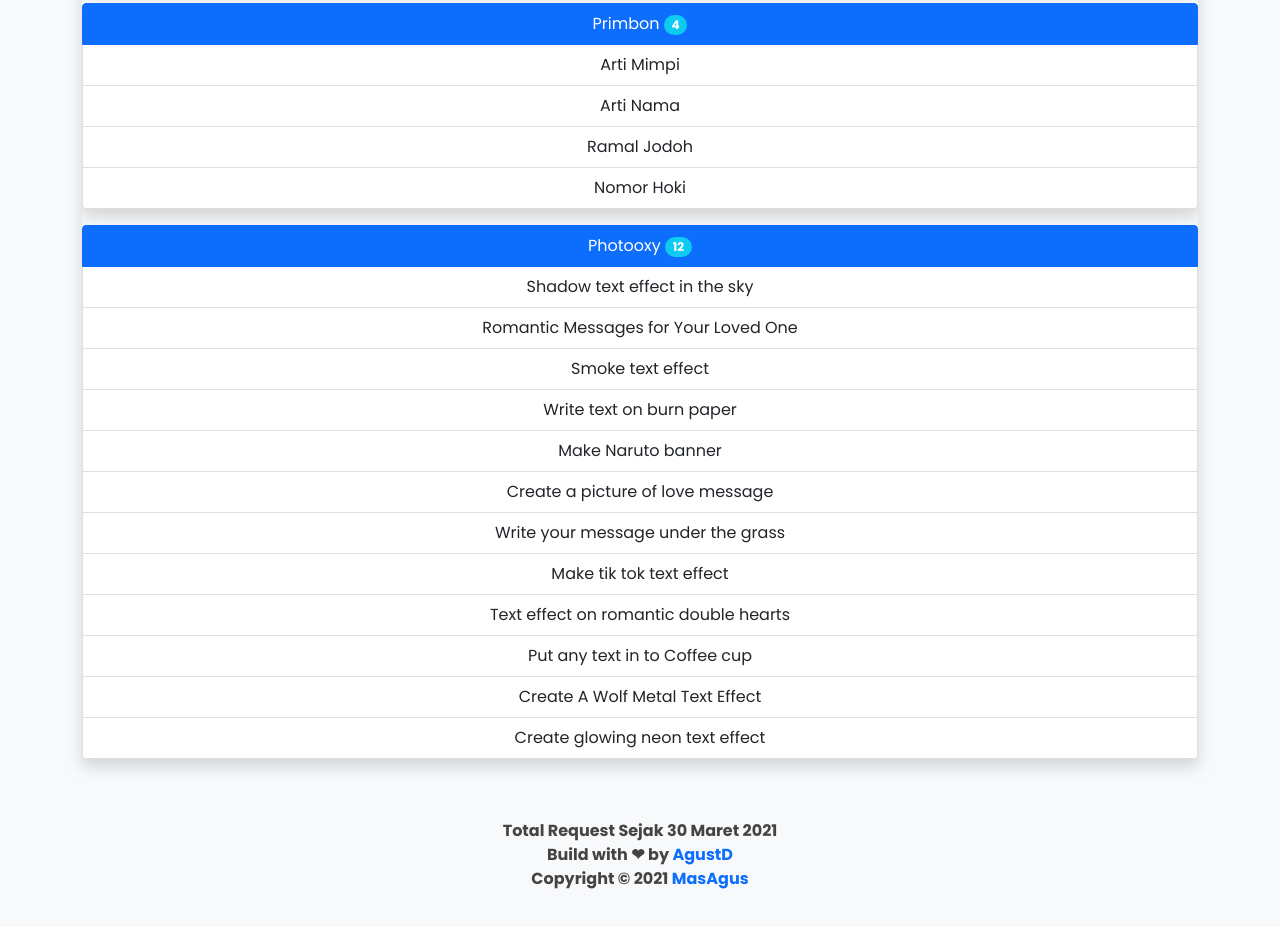
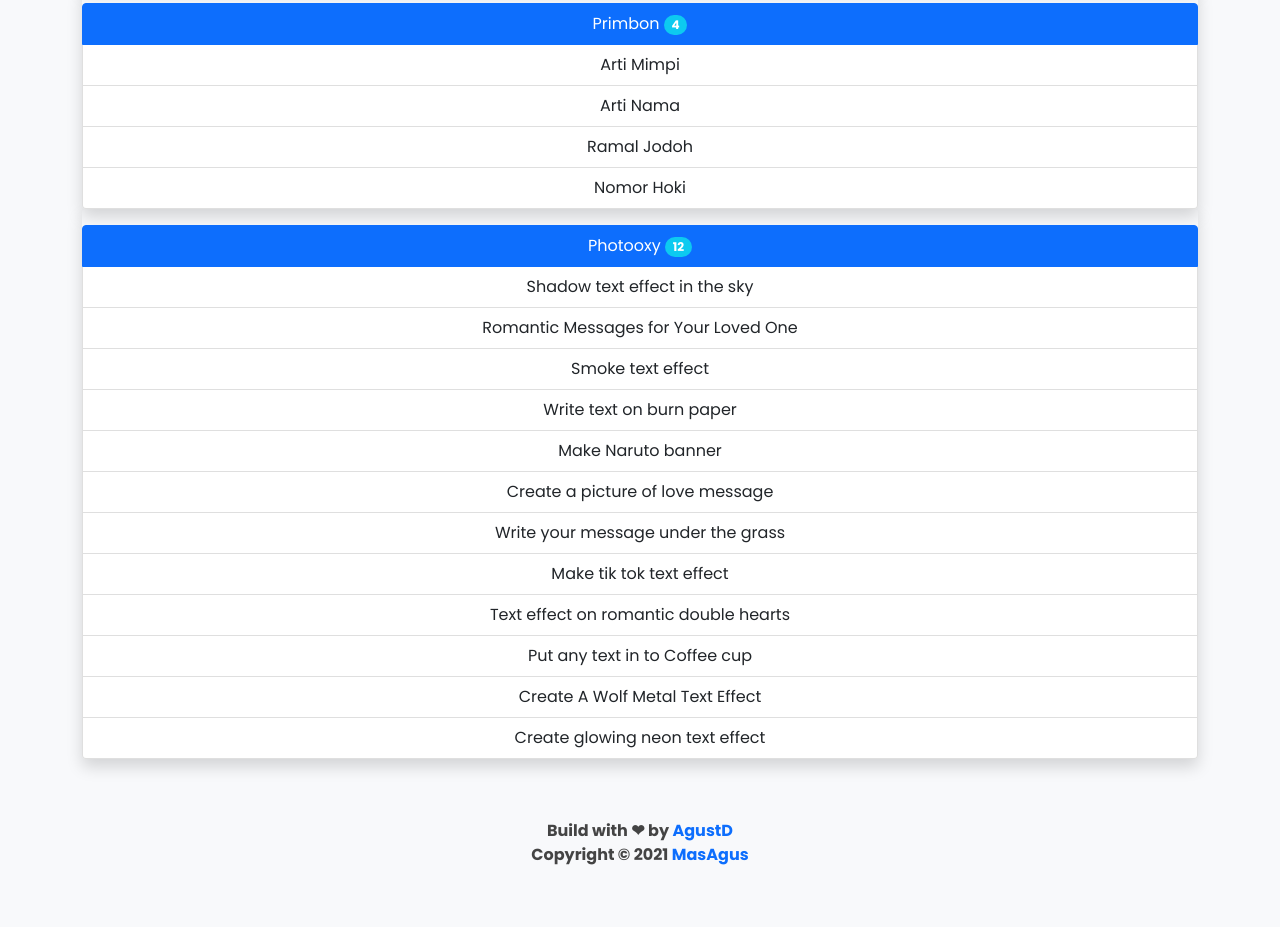
Before and after one commit to nenka01/Restapi, a website: page public/index.html in a window 1280 px wide. Shown: the part 926-1853 px from the top of the page. Drawn offline with nearby package versions, Linux system fonts and the light colour scheme.

Commit message:
Update index.html

```diff
--- a/public/index.html
+++ b/public/index.html
@@ -566,7 +566,6 @@
     <div class="container footer">
         <div class="row">
             <p class="copyright fw-bold">
-                Total Request <span class="badge bg-primary" id="visits"></span> Sejak 30 Maret 2021<br />
                 Build with &#x2764; by <a
                     href="https://www.instagram.com/agus.dwiss/?utm_source=ig_seo&utm_campaign=profiles&utm_medium=">AgustD</a><br />
                 Copyright &copy; 2021 <a href="https://masagus.space">MasAgus</a>
```
